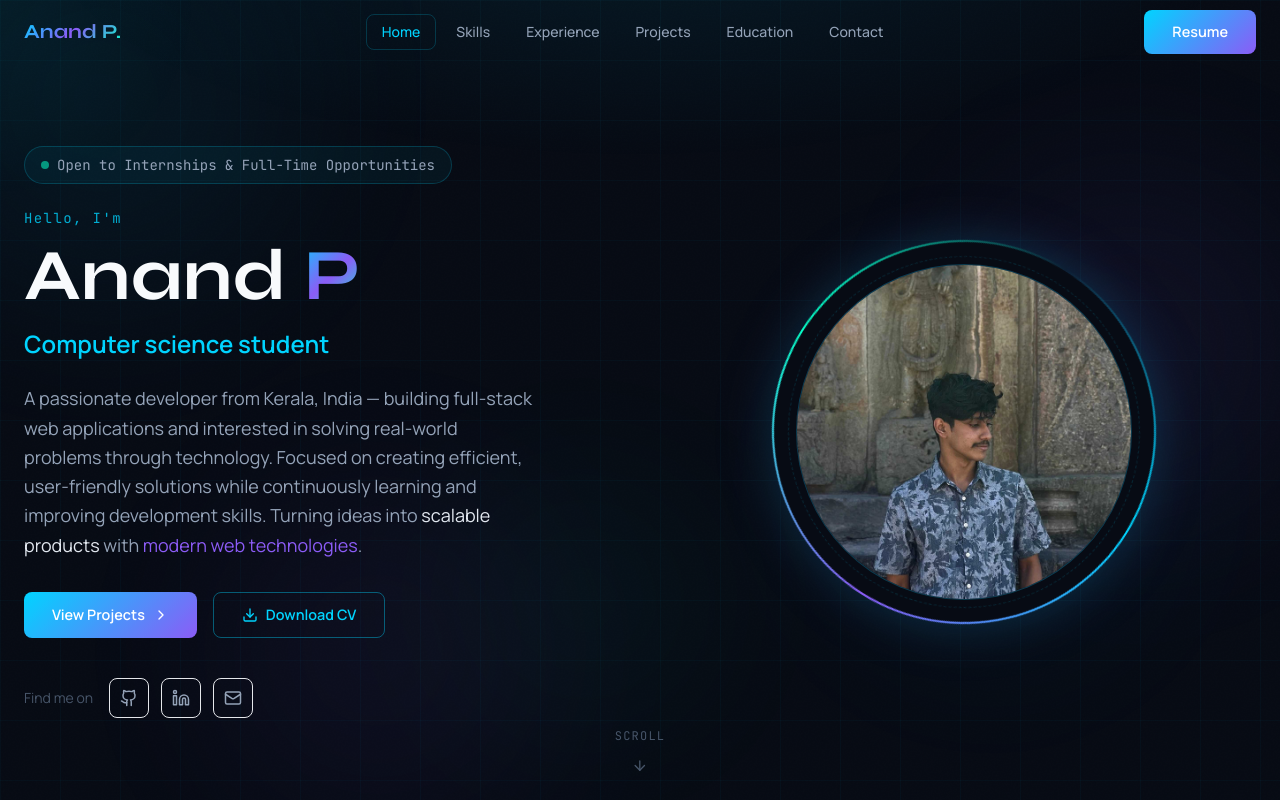
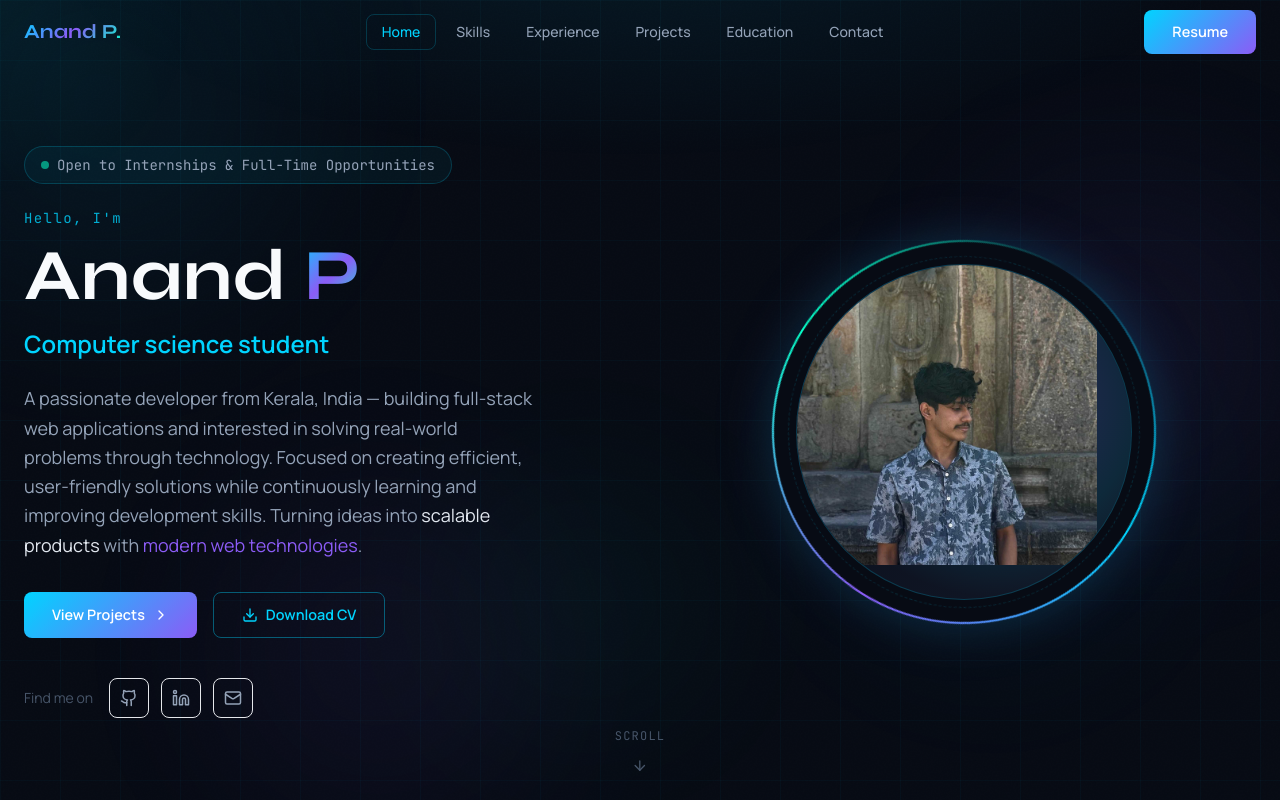
Before and after one commit to anandp8678/anand-portfolio, a Next.js app in the folder portfolio/: page / in a window 1280 px wide. Shown: the top 800 px of the page. Built offline with nearby package versions, Linux system fonts and the light colour scheme.

Commit message:
Test profile image

```diff
--- a/portfolio/src/components/sections/Hero.tsx
+++ b/portfolio/src/components/sections/Hero.tsx
@@ -166,8 +166,8 @@ export default function Hero() {
                   <Image
                     src="/images/Zuid.jpg"
                     alt="Anand P"
-                    fill
-                    className="object-cover"
+                    width={300}
+                    height={300}
                     priority
                   />
                 </div>
```
